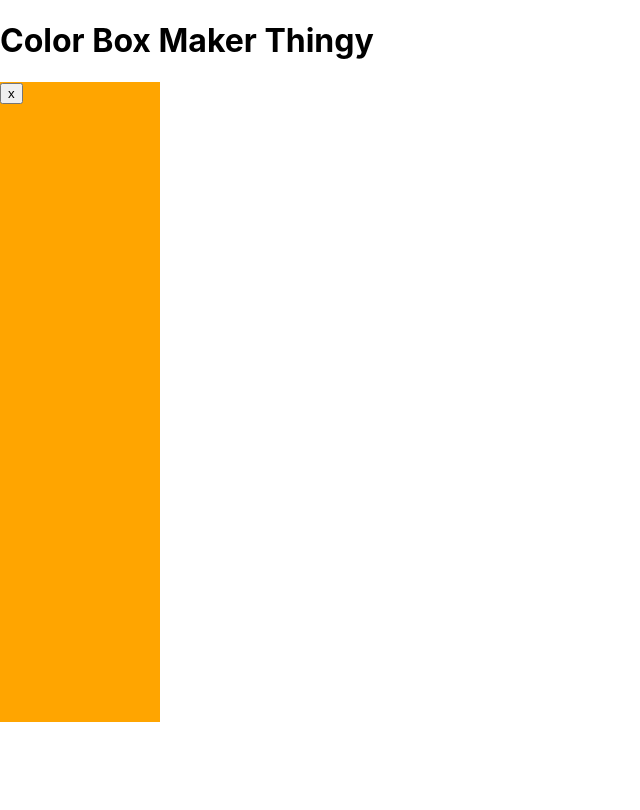
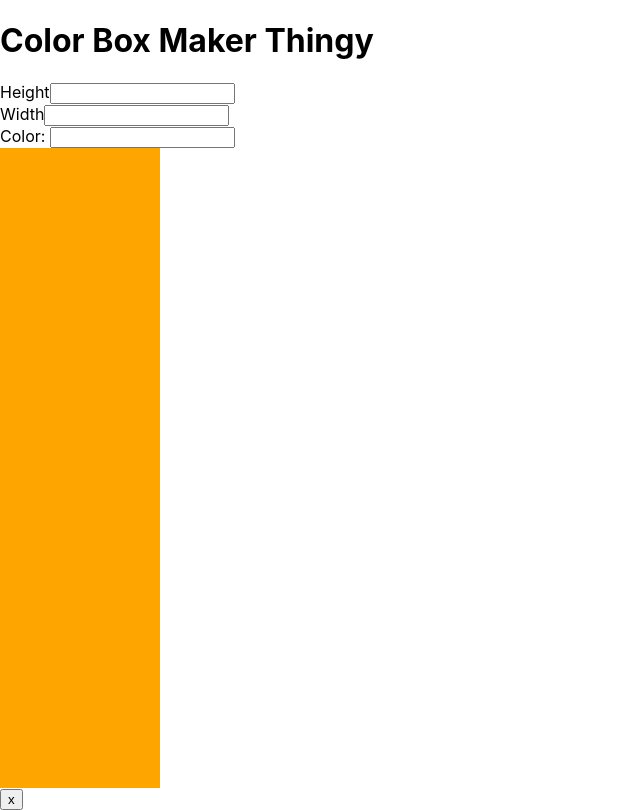
Before and after one commit to fredyvelasquezgt/color-box-maker-react, a React (Create React App) app: page / in a window 1280 px wide. Shown: the whole page, without its empty margins (0-640 px from the left). Built offline with nearby package versions, Linux system fonts and the light colour scheme.

Commit message:
added handleChange

```diff
--- a/src/Box.js
+++ b/src/Box.js
@@ -3,11 +3,13 @@ import React, { Component } from 'react';
 class Box extends Component {
     render() {
         return (
-            <div style={{
+            <div>
+                <div style={{
                 width:`${this.props.width}em`,
                 height: `${this.props.height}em`,
-                backgroundColor: this.props.color}}>
+                backgroundColor: this.props.color}} />
                 <button>x</button>
+
             </div>
         )
     }
--- a/src/BoxList.js
+++ b/src/BoxList.js
@@ -1,5 +1,6 @@
 import React, { Component } from 'react';
 import Box from './Box';
+import NewBoxForm from './NewBoxForm';
 
 class BoxList extends Component {
     constructor(props){
@@ -17,6 +18,7 @@ class BoxList extends Component {
         return (
             <div>
             <h1>Color Box Maker Thingy</h1>
+            <NewBoxForm />
             {boxes}
             </div>
         )
--- a/src/NewBoxForm.js
+++ b/src/NewBoxForm.js
@@ -1,30 +1,53 @@
 import React, { Component } from 'react';
 
 class NewBoxForm extends Component {
+    constructor(props) {
+        super(props);
+        this.state = {height: '' , width: '', color: ''}
+        this.handleChange = this.handleChange.bind(this)
+    }
 
-    handleChange() {
-
+    handleChange(evt) {
+        this.setState({
+            [evt.target.name]: evt.target.value
+        })
     }
 
     render() {
-        <form onSubmit={}>
-            <label>Some Text</label>
+        return (
+        <form >
+            <div>
+            <label htmlFor="height" >Height</label>
             <input
+                type="text"
                 name="height"
+                value={this.state.height}
+                id="height"
+                onChange={this.handleChange}
 
             />
+            </div>
 
-            <input
+            <div>
+                <label>Width</label>
+                <input
                 name="width"
 
             />
+            </div>
 
-            <input
+            <div>
+                <label>Color: </label>
+                <input
                 name="width"
 
             />
-
+            </div>
 
         </form>
+        )
+
     }
 }
+
+export default NewBoxForm;
```
